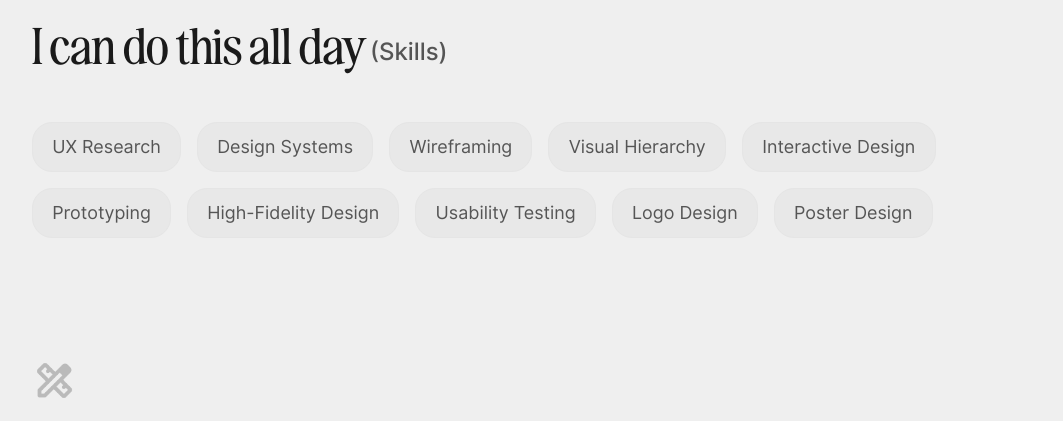
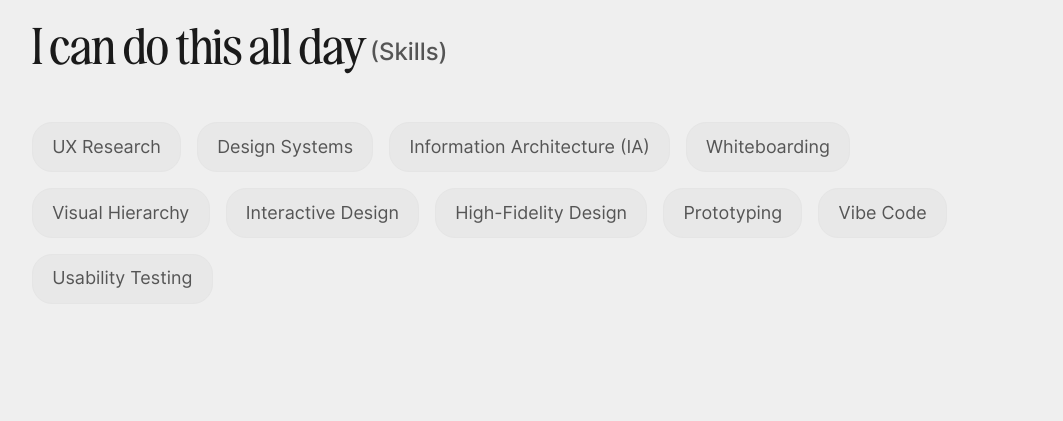
Before and after one commit to deepakdid/My-portfolio, a plain HTML site: page about.html in a window 1280 px wide. Shown: the part 2076-2497 px from the top of the page, without its empty margins (108-1171 px from the left). Drawn offline with nearby package versions, Linux system fonts and the light colour scheme; a web font is replaced by a local one.

Commit message:
Update Skills section: Reorder and update chips

```diff
--- a/about.html
+++ b/about.html
@@ -121,14 +121,14 @@
                 <div class="skills-grid">
                     <div class="chip">UX Research</div>
                     <div class="chip">Design Systems</div>
-                    <div class="chip">Wireframing</div>
+                    <div class="chip">Information Architecture (IA)</div>
+                    <div class="chip">Whiteboarding</div>
                     <div class="chip">Visual Hierarchy</div>
                     <div class="chip">Interactive Design</div>
+                    <div class="chip">High-Fidelity Design</div>
                     <div class="chip">Prototyping</div>
-                    <div class="chip">High-Fidelity Design</div>
+                    <div class="chip">Vibe Code</div>
                     <div class="chip">Usability Testing</div>
-                    <div class="chip">Logo Design</div>
-                    <div class="chip">Poster Design</div>
                 </div>
             </section>
 
```
